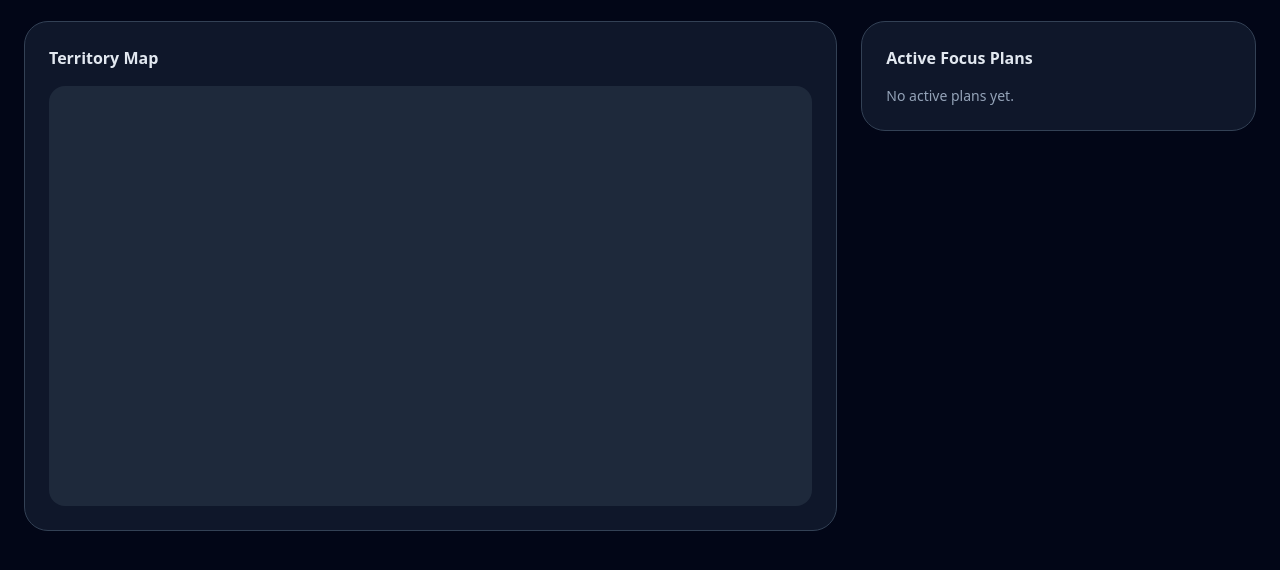
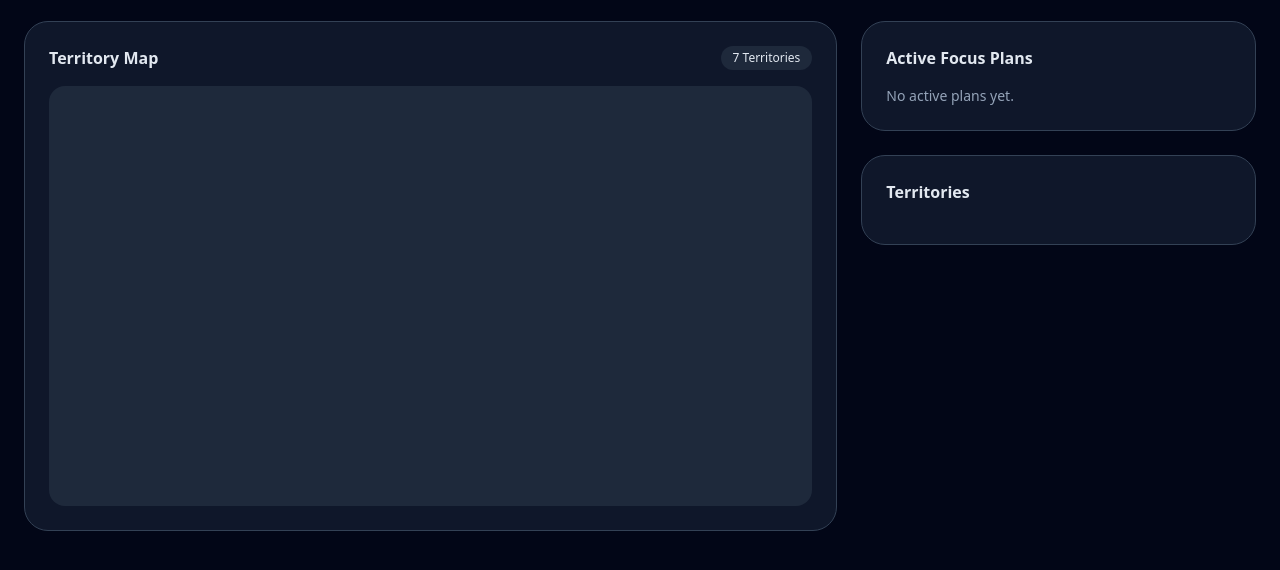
Before and after one commit to imshubhamnayak/drona-gpt, a plain HTML site: page index.html in a window 1280 px wide. Both pictures are taken after a click on the button "Strategy X". Shown: the part 152-722 px from the top of the page. Drawn offline with nearby package versions, Linux system fonts and the light colour scheme.

Commit message:
Refactor header and territory map section comments

```diff
--- a/index.html
+++ b/index.html
@@ -22,7 +22,7 @@
 </head>
 <body class="bg-slate-950 text-slate-200">
 
-    <!-- Header -->
+    <!-- ==================== HEADER ==================== -->
     <header class="border-b border-slate-800 bg-slate-900 sticky top-0 z-50">
         <div class="max-w-7xl mx-auto px-4 md:px-6">
             <div class="flex items-center justify-between h-16">
@@ -135,17 +135,35 @@
         </div>
 
         <div class="grid grid-cols-1 lg:grid-cols-12 gap-6">
+
+            <!-- Territory Map -->
             <div class="lg:col-span-8 bg-slate-900 border border-slate-700 rounded-3xl p-6">
-                <h3 class="font-semibold mb-4">Territory Map</h3>
+                <div class="flex justify-between items-center mb-4">
+                    <h3 class="font-semibold">Territory Map</h3>
+                    <div class="text-xs px-3 py-1 bg-slate-800 rounded-full">7 Territories</div>
+                </div>
                 <div id="strategy-map" class="h-[420px] bg-slate-800 rounded-2xl"></div>
             </div>
+
+            <!-- Right Sidebar -->
             <div class="lg:col-span-4 space-y-6">
+
+                <!-- Active Focus Plans -->
                 <div class="bg-slate-900 border border-slate-700 rounded-3xl p-6">
                     <h3 class="font-semibold mb-4">Active Focus Plans</h3>
                     <div id="active-plans-list" class="text-sm text-slate-400">No active plans yet.</div>
                 </div>
+
+                <!-- Territory List -->
+                <div class="bg-slate-900 border border-slate-700 rounded-3xl p-6">
+                    <h3 class="font-semibold mb-4">Territories</h3>
+                    <div id="territory-list" class="max-h-[300px] overflow-y-auto space-y-1 text-sm"></div>
+                </div>
             </div>
         </div>
+
+        <!-- Territory Details Panel -->
+        <div id="territory-details-panel" class="hidden mt-6 bg-slate-900 border border-slate-700 rounded-3xl p-6 max-w-md mx-auto"></div>
     </div>
 
     <!-- Scripts -->
```
